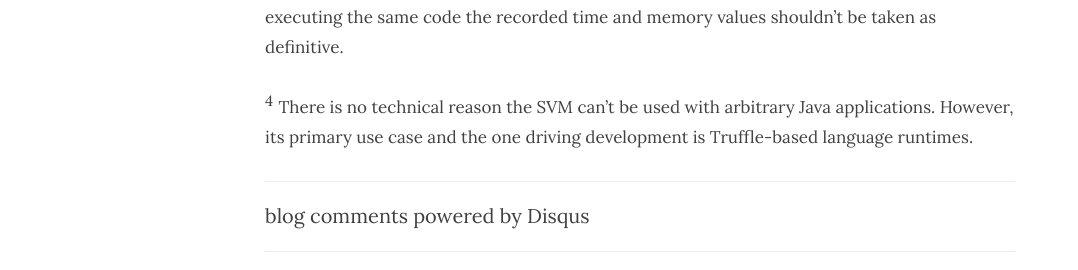
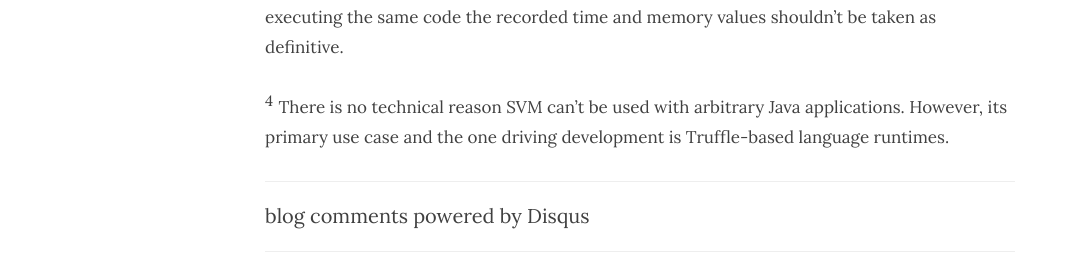
Before and after one commit to nirvdrum/nirvdrum.com, a Jekyll site: the page built from _posts/2017-02-15-truffleruby-on-the-substrate-vm.md, in a window 1280 px wide and 900 px high, scrolled down 5894 px. Shown: the part 275-545 px from the top of the window, without its empty margins (0-1078 px from the left). Built offline with Jekyll 4.4.1, drawn with Linux system fonts in a browser that asks for light colours; nearby versions of some CDN libraries; comment, search, counter and statistics services are not loaded; some of the changed text lies outside the part shown.

Commit message:
Minor clarification.

```diff
--- a/_posts/2017-02-15-truffleruby-on-the-substrate-vm.md
+++ b/_posts/2017-02-15-truffleruby-on-the-substrate-vm.md
@@ -162,6 +162,6 @@ If you'd like to learn more about implementing a language with Truffle, I sugges
 <a name="footnote_4"></a>
 <sup>4</sup>
 <small>
-  There is no technical reason the SVM can't be used with arbitrary Java applications.
+  There is no technical reason SVM can't be used with arbitrary Java applications.
   However, its primary use case and the one driving development is Truffle-based language runtimes.
 </small>
```
Also changed, not shown: other parts of _posts/2017-02-15-truffleruby-on-the-substrate-vm.md (+1 -1 lines).
